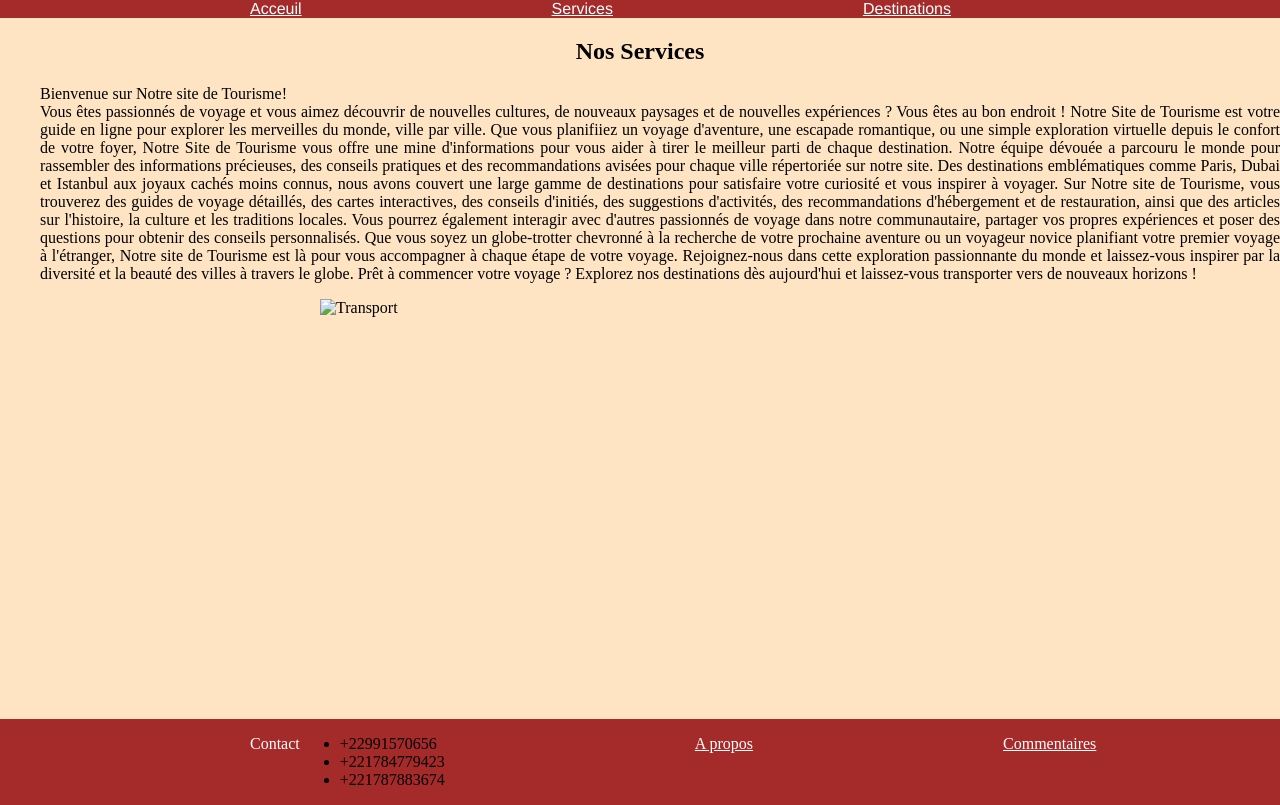
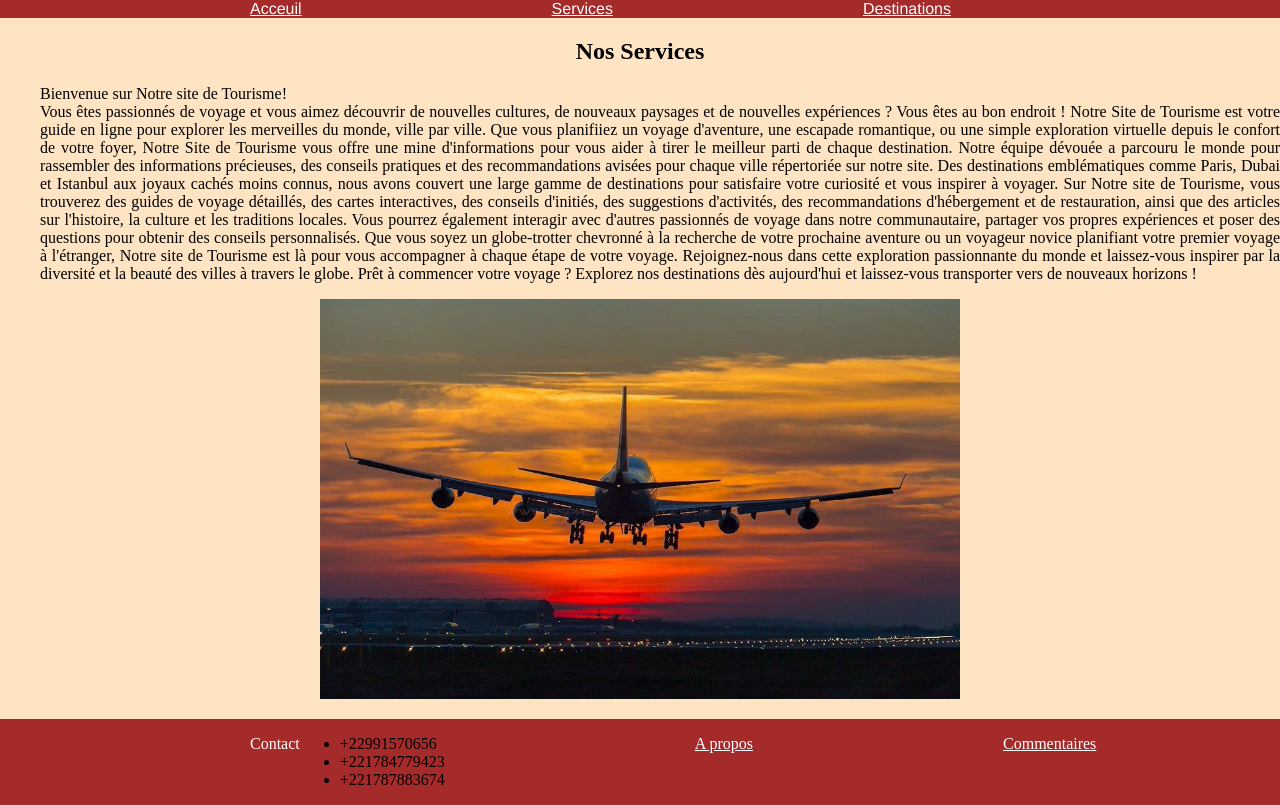
Before and after one commit to ahmad-dev-sys/TourismTrail, a plain HTML site: page Services.html in a window 1280 px wide. Drawn offline with Linux system fonts and the light colour scheme.

Commit message:
Add files via upload

```diff
--- a/Services.html
+++ b/Services.html
@@ -32,7 +32,7 @@
         Prêt à commencer votre voyage ? Explorez nos destinations dès aujourd'hui et laissez-vous transporter vers de nouveaux horizons !
        </li>
 </ul>
- <div class="im"><img src="Images\ae.jpg" alt="Transport"></div>
+ <div class="im"><img src="ae.jpg" alt="Transport"></div>
 <footer class="footer">
     <p class="p">Contact
         <ul>
```
Also changed, not shown: Acropole Athenes.jpg (added), Tombeau Mausole.jpg (added), Tour eiffel.jpg (added).
